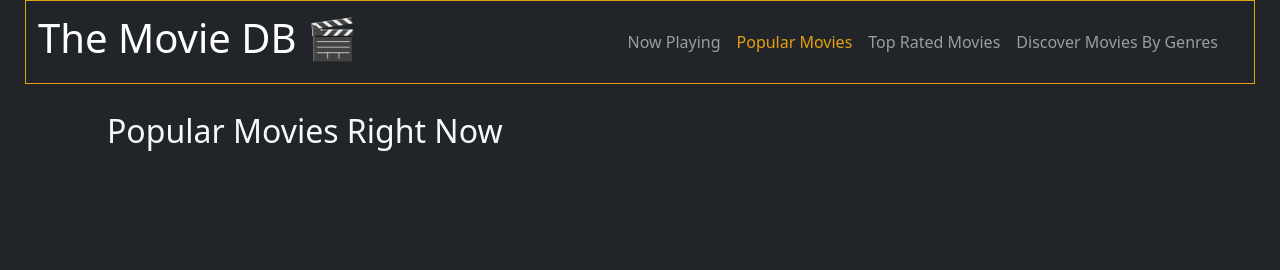
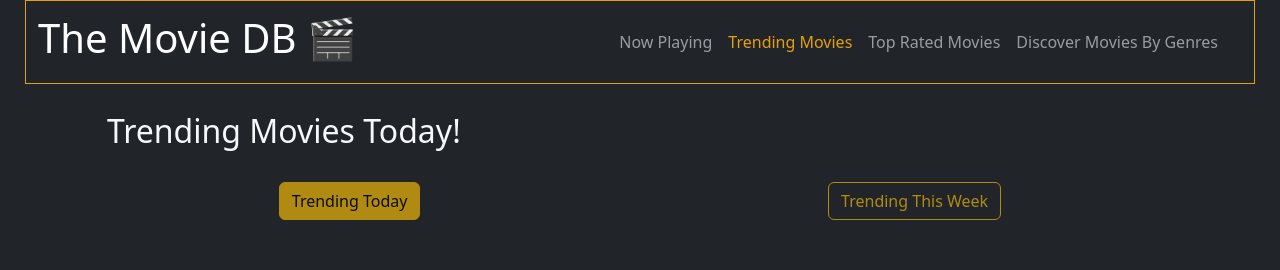
Before and after one commit to nilssoncjonas/movie_db, a React (Vite) app: page /movie/popular in a window 1280 px wide. Shown: the top 270 px of the page. Built offline with nearby package versions, Linux system fonts and the light colour scheme; no server answers.

Commit message:
popular/trending movies can now show day or week time_window

```diff
--- a/src/components/C_Navigation.tsx
+++ b/src/components/C_Navigation.tsx
@@ -32,7 +32,7 @@ const expand = true
                         <Offcanvas.Body>
                             <Nav className="justify-content-end flex-grow-1 pe-3 text-center">
                                 <Nav.Link as={NavLink} to={'/movie/now_playing'}>Now Playing</Nav.Link>
-                                <Nav.Link as={NavLink} to={'/movie/popular?page=1'}>Popular Movies</Nav.Link>
+                                <Nav.Link as={NavLink} to={'/movie/popular?time_window=day&page=1'}>Trending Movies</Nav.Link>
                                 <Nav.Link as={NavLink} to={'/movie/top_rated?page=1'}>Top Rated Movies</Nav.Link>
                                 <Nav.Link as={NavLink} to={'/genre'}>Discover Movies By Genres</Nav.Link>
 
--- a/src/components/C_Pagination.tsx
+++ b/src/components/C_Pagination.tsx
@@ -14,7 +14,7 @@ const C_Pagination: React.FC<Props> = ({prevPage, nextPage, hasNextPage, hasPrev
 
 	return (
 		<>
-			<div className={'d-flex justify-content-between align-items-center pagination__wrap'}>
+			<div className={'d-flex justify-content-evenly align-items-center pagination__wrap'}>
 				<Button variant="outline-warning" disabled={!hasPrevPage} onClick={prevPage}>prev page</Button>
 				<p>Page {page} / {total_pages}</p>
 				<Button variant="outline-warning" disabled={!hasNextPage} onClick={nextPage}>next page</Button>
--- a/src/pages/Popular_Movie.tsx
+++ b/src/pages/Popular_Movie.tsx
@@ -1,36 +1,51 @@
+import {useSearchParams} from "react-router-dom";
+// hooks
 import useGetData from "../hooks/useGetData.ts";
-import {NowPlayingRes} from "../types/index.types.ts";
+// types
+import {MovieRes} from "../types/index.types.ts";
+// components
 import C_MovieList from "../components/C_MovieList.tsx";
-import {useSearchParams} from "react-router-dom";
 import C_Pagination from "../components/C_Pagination.tsx";
+// style
+import Button from "react-bootstrap/Button";
 
 const Popular_Movie = () => {
 	const [searchParams, setSearchParams] = useSearchParams()
 	const pageParams = searchParams.get('page') ?? '1'
+	const timeParams = searchParams.get('time_window') ?? 'day'
 
 	const {
 		data,
 		isSuccess,
-		isError
-	} = useGetData<NowPlayingRes>(['movie/popular', pageParams], `movie/popular?page=${pageParams}&region=se`)
+		isError,
+		isFetching
+	} = useGetData<MovieRes>(['movie/popular', timeParams, pageParams], `trending/movie/${timeParams}?language=en-US&include_adult=false&page=${pageParams}`)
 
 	const scrollTop = () => window.scrollTo({top: 0})
 	const prevPage = () => {
-		setSearchParams({page: String(Number(pageParams) - 1)})
+		setSearchParams({time_window: timeParams === 'day' ? 'day' : 'week', page: String(Number(pageParams) - 1)})
 		scrollTop()
 	}
 	const nextPage = () => {
-		setSearchParams({page: String(Number(pageParams) + 1)})
+		setSearchParams({time_window: timeParams === 'day' ? 'day' : 'week', page: String(Number(pageParams) + 1)})
 		scrollTop()
 	}
 
-	//  TODO kunna välja populära filmer för dagen eller veckan, tåla omladdning
 	return (
 		<>
 			<div className={'h2__wrap'}>
-				<h2>Popular Movies Right Now</h2>
+				<h2>Trending Movies {timeParams === 'day' ? 'Today!' : 'This Week!'}</h2>
 			</div>
 
+			<div className={'d-flex justify-content-around align-items-center pagination__wrap'}>
+				<Button variant={timeParams === 'day' ? 'warning' : 'outline-warning'}
+								disabled={isFetching || timeParams === 'day'}
+								onClick={() => setSearchParams({time_window: 'day', page: '1'})}>Trending Today</Button>
+
+				<Button variant={timeParams === 'week' ? 'warning' : 'outline-warning'}
+								disabled={isFetching || timeParams === 'week'}
+								onClick={() => setSearchParams({time_window: 'week', page: '1'})}>Trending This Week</Button>
+			</div>
 			{isSuccess && data ? (
 				<>
 					<div className={'text-center'}>
@@ -45,6 +60,7 @@ const Popular_Movie = () => {
 						/>
 					</div>
 					<C_MovieList res={data.results}/>
+
 					<C_Pagination
 						page={data.page}
 						total_pages={data.total_pages}
```
